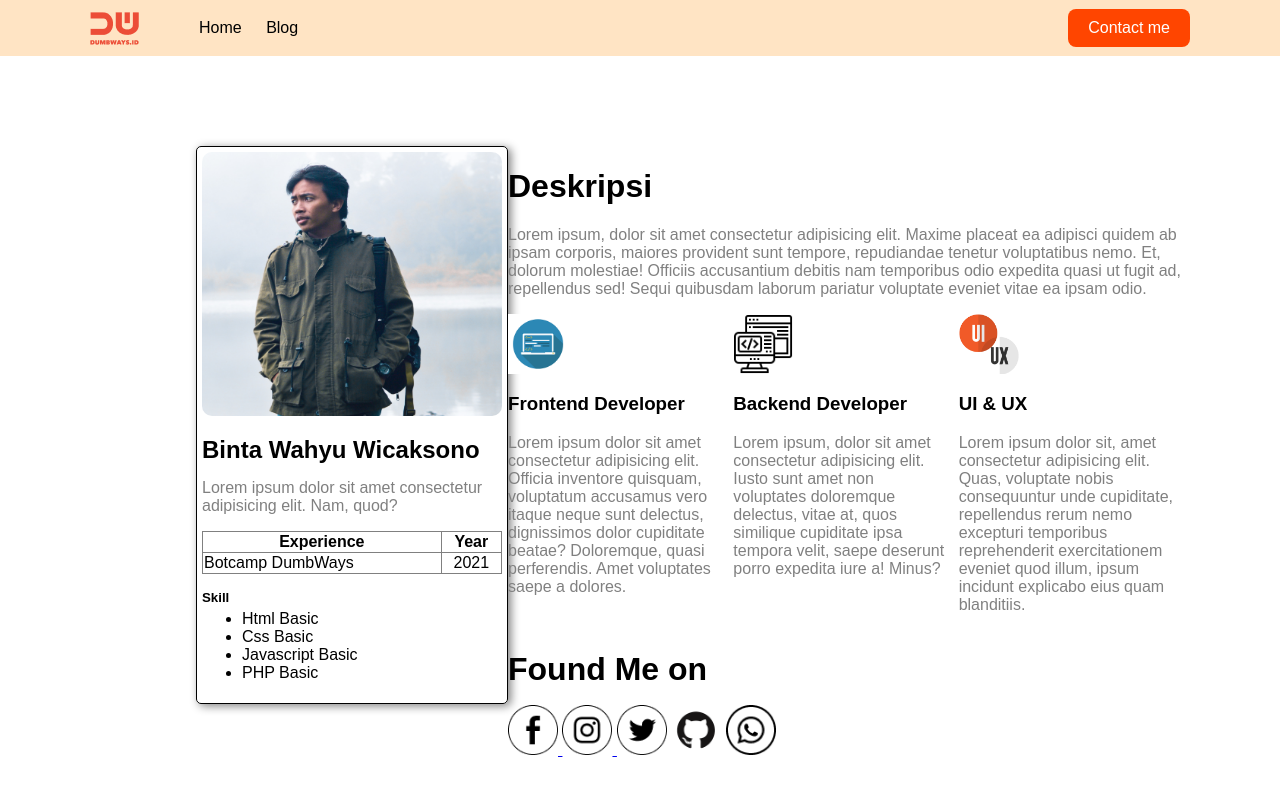
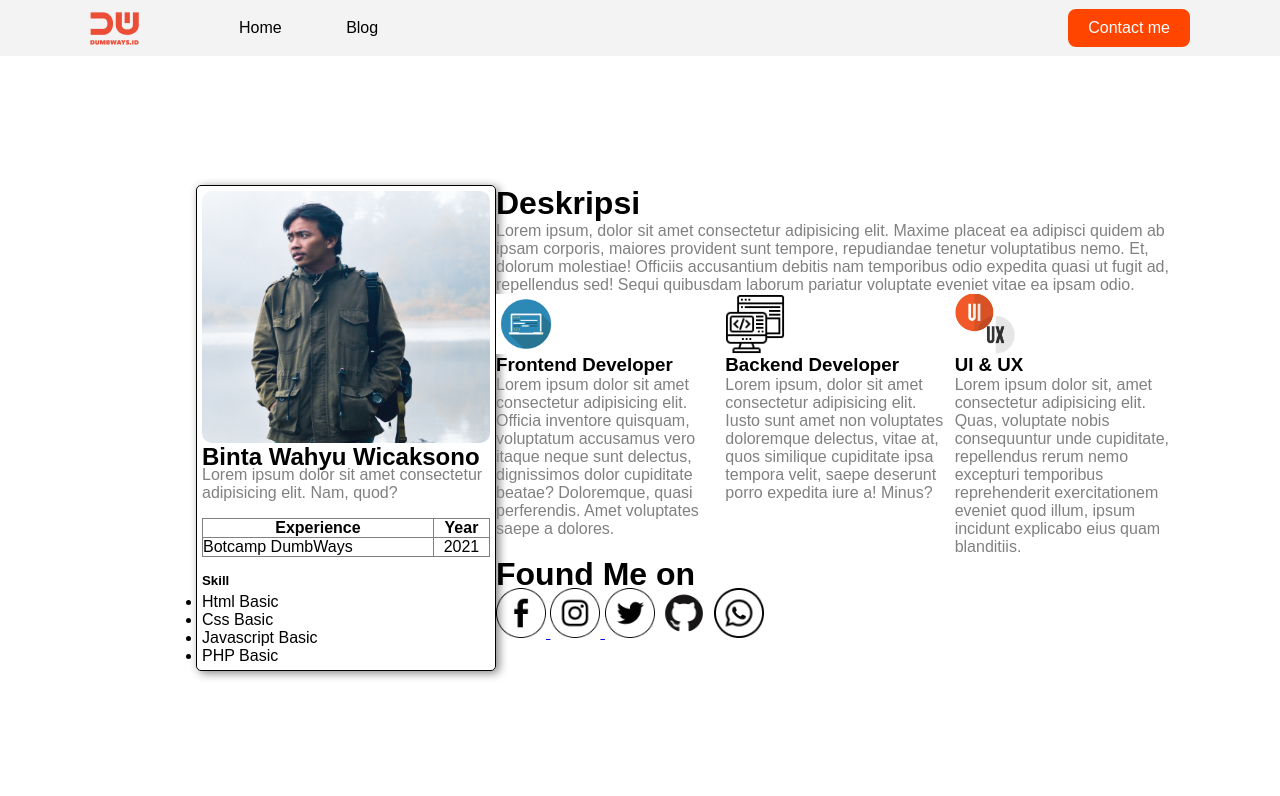
Before and after one commit to binta-13/Personal_Web, a plain HTML site: page index.html in a window 1280 px wide. Drawn offline with Linux system fonts and the light colour scheme.

Commit message:
versi ketiga

```diff
--- a/index.html
+++ b/index.html
@@ -5,6 +5,7 @@
     <meta name="viewport" content="width=device-width, initial-scale=1.0" />
     <title>Web Personal</title>
     <link rel="stylesheet" href="assets/style.css" />
+    <link rel="stylesheet" href="assets/styleBlog.css">
   </head>
   <body>
     <nav>
```
